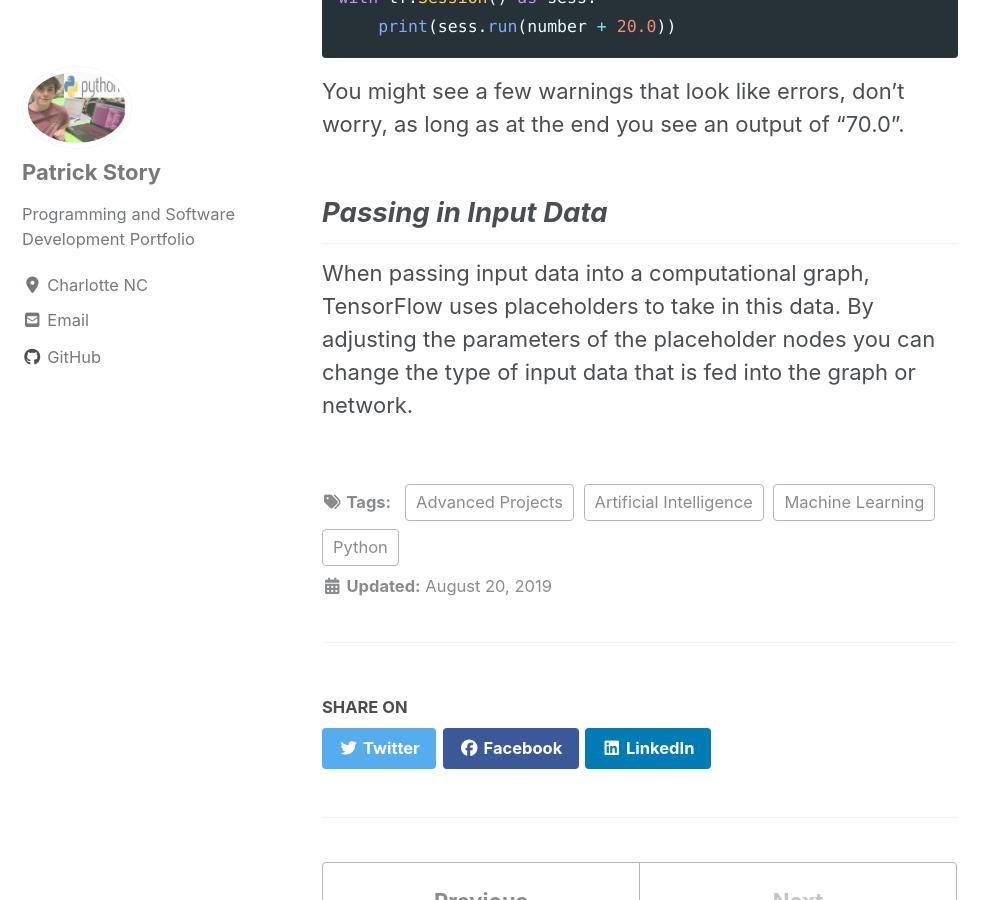
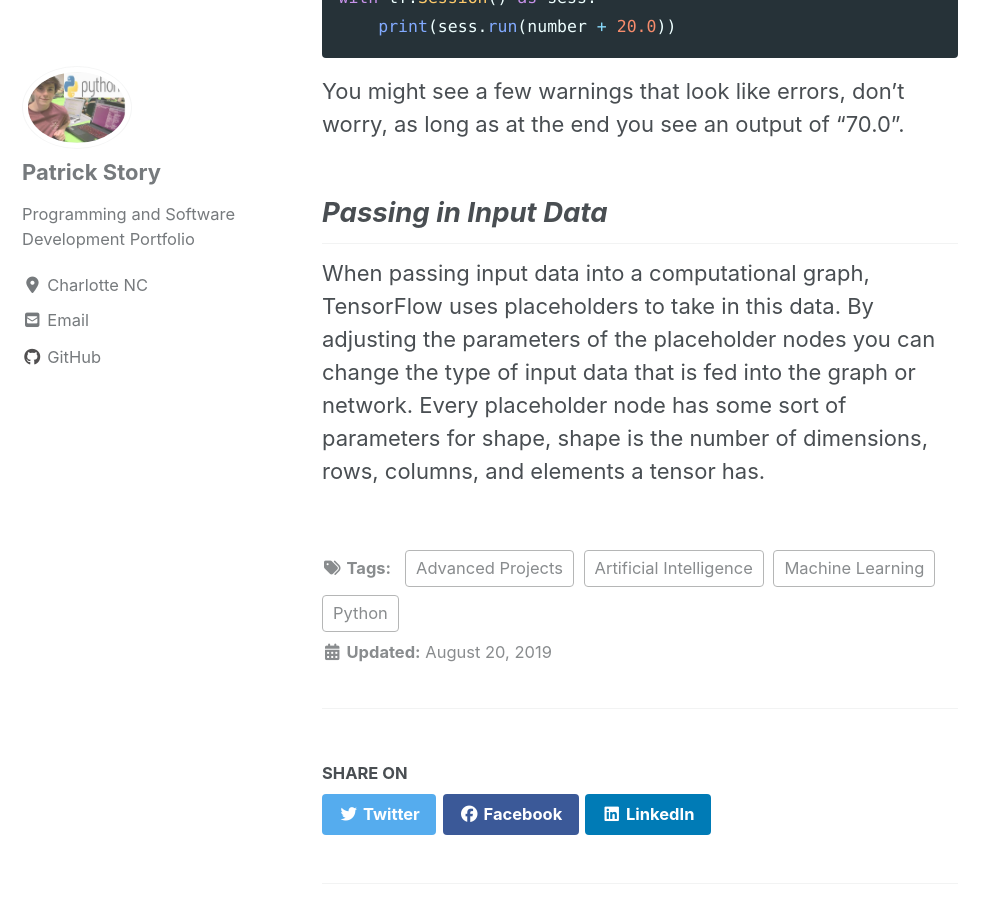
Before and after one commit to Patchyst/Patchyst.github.io, a Jekyll site: the page built from _posts/2019-08-20-tensorflow.md, in a window 1280 px wide and 900 px high, scrolled down 3239 px. Shown: the whole window, without its empty margins (0-998 px from the left). Built offline with Jekyll 4.4.1, drawn with Linux system fonts in a browser that asks for light colours; cached includes are drawn as plain includes; nearby versions of some CDN libraries.

Commit message:
updating Tensor Flow project

````diff
--- a/_posts/2019-08-20-tensorflow.md
+++ b/_posts/2019-08-20-tensorflow.md
@@ -44,4 +44,4 @@
 ```
 You might see a few warnings that look like errors, don't worry, as long as at the end you see an output of "70.0".
 ## *Passing in Input Data*
-When passing input data into a computational graph, TensorFlow uses placeholders to take in this data. By adjusting the parameters of the placeholder nodes you can change the type of input data that is fed into the graph or network.
+When passing input data into a computational graph, TensorFlow uses placeholders to take in this data. By adjusting the parameters of the placeholder nodes you can change the type of input data that is fed into the graph or network. Every placeholder node has some sort of parameters for shape, shape is the number of dimensions, rows, columns, and elements a tensor has.
````
